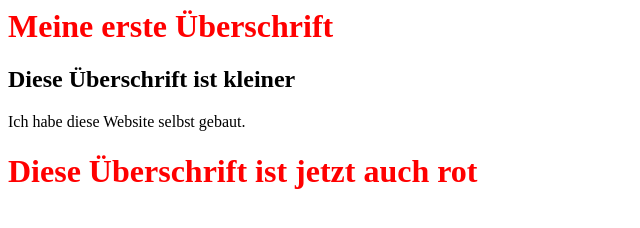
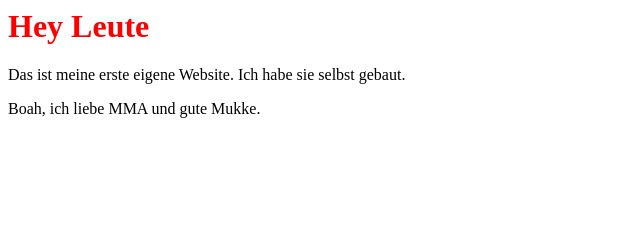
Before and after one commit to TimLais/timlais.github.io, a plain HTML site: page index.html in a window 1280 px wide. Shown: the whole page, without its empty margins (0-640 px from the left). Drawn offline with Linux system fonts and the light colour scheme.

Commit message:
Update index.html

```diff
--- a/index.html
+++ b/index.html
@@ -8,11 +8,10 @@
         </style>
     </head>
     <body>
-        <h1>Meine erste Überschrift</h1>
-        <h2>Diese Überschrift ist kleiner</h2>
-        <p>Ich habe diese Website selbst gebaut.</p>
+        <h1>Hey Leute</h1>
+        <p>Das ist meine erste eigene Website. Ich habe sie selbst gebaut.</p>
+        <p>Boah, ich liebe MMA und gute Mukke.</p>
 
-        <h1>Diese Überschrift ist jetzt auch rot</h1>
         <script>
 
         </script>
```
